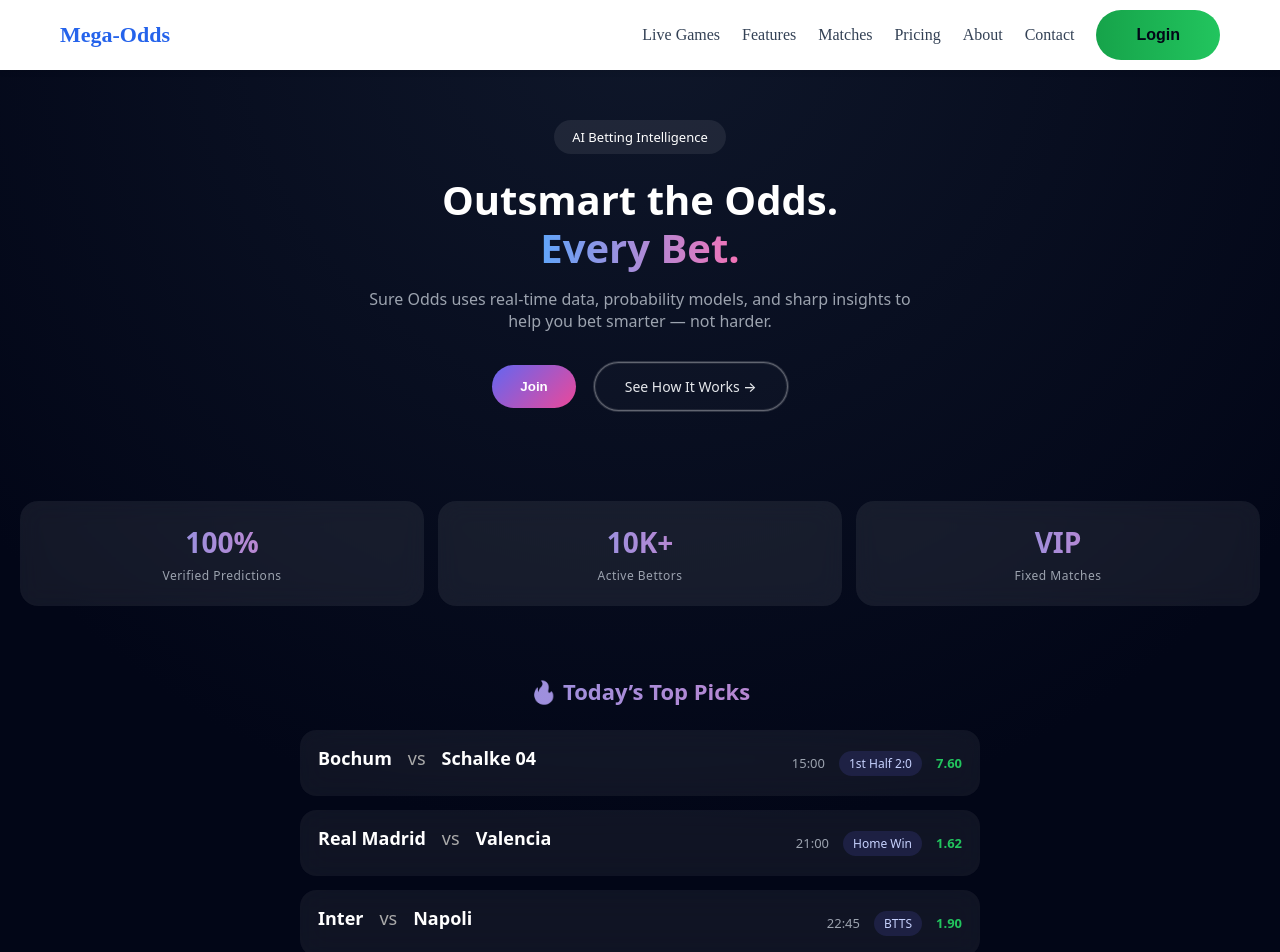
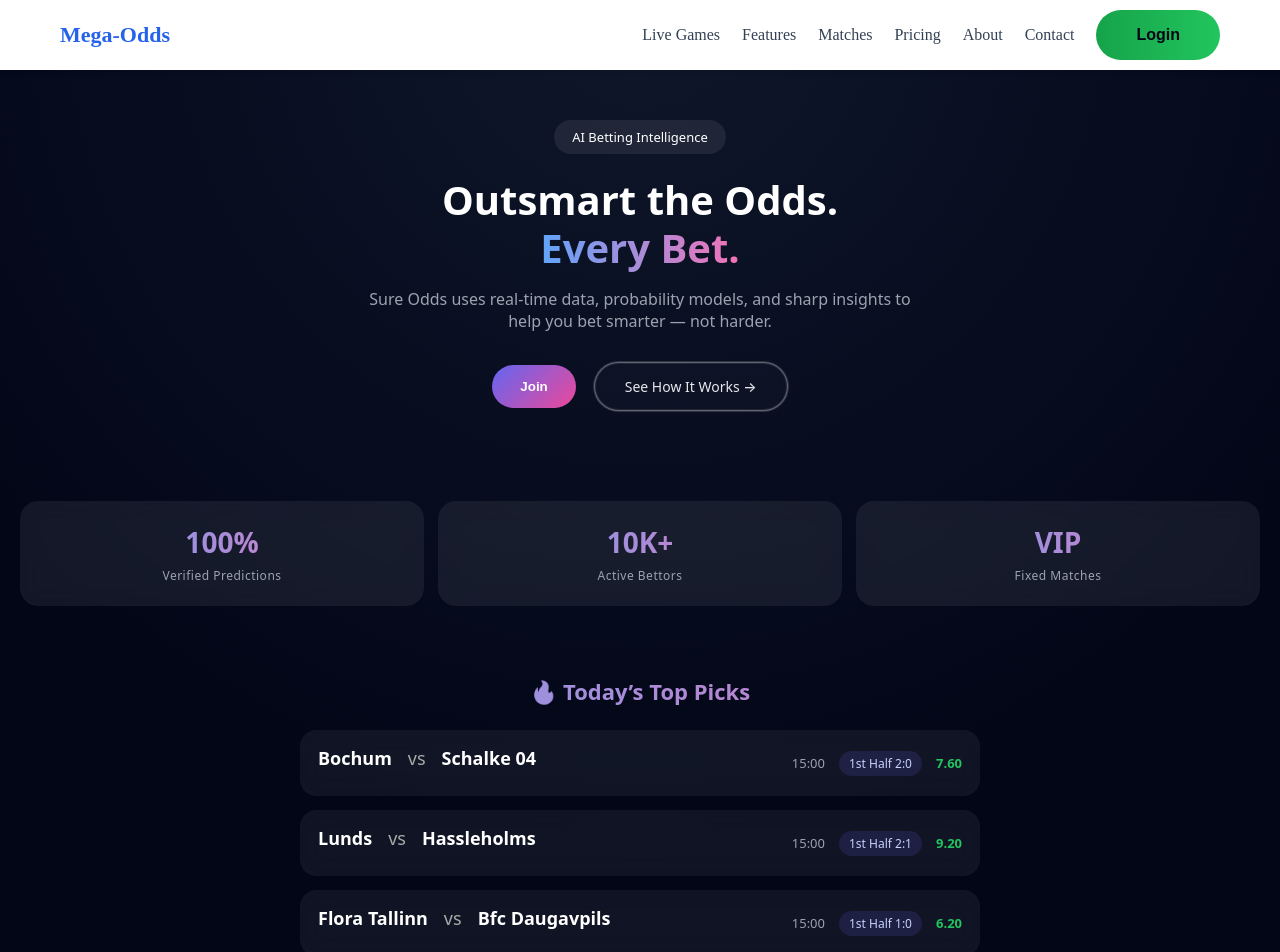
Before and after one commit to Muchyz/Sureodds-frontend, a React (Vite) app: page / in a window 1280 px wide. Shown: the top 952 px of the page. Built offline with nearby package versions, Linux system fonts and the light colour scheme.

Commit message:
Update Home content

```diff
--- a/src/pages/Home.jsx
+++ b/src/pages/Home.jsx
@@ -68,29 +68,29 @@ function Home() {
 
           <div className="pick-card">
             <div className="teams">
-              <span>Real Madrid</span>
+              <span>Lunds</span>
               <span className="vs">vs</span>
-              <span>Valencia</span>
+              <span>Hassleholms</span>
             </div>
 
             <div className="pick-meta">
-              <span className="pick-time">21:00</span>
-              <span className="pick-type">Home Win</span>
-              <span className="pick-odds">1.62</span>
+              <span className="pick-time">15:00</span>
+              <span className="pick-type">1st Half 2:1</span>
+              <span className="pick-odds">9.20</span>
             </div>
           </div>
 
           <div className="pick-card">
             <div className="teams">
-              <span>Inter</span>
+              <span>Flora Tallinn</span>
               <span className="vs">vs</span>
-              <span>Napoli</span>
+              <span>Bfc Daugavpils</span>
             </div>
 
             <div className="pick-meta">
-              <span className="pick-time">22:45</span>
-              <span className="pick-type">BTTS</span>
-              <span className="pick-odds">1.90</span>
+              <span className="pick-time">15:00</span>
+              <span className="pick-type">1st Half 1:0</span>
+              <span className="pick-odds">6.20</span>
             </div>
           </div>
         </div>
```
